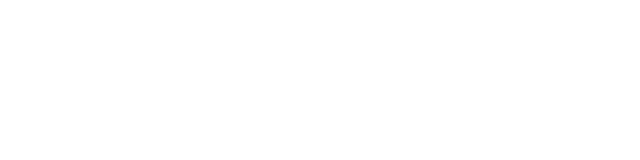
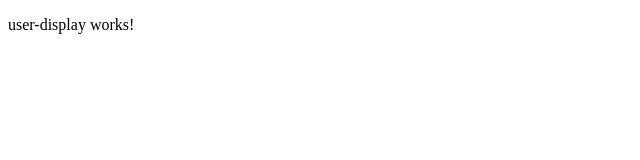
Before and after one commit to thomas-desmond/UserViewer, an Angular app in the folder UserFrontend/: page / in a window 1280 px wide. Shown: the top 160 px of the page, without its empty margins (0-640 px from the left). Built offline with nearby package versions, Linux system fonts and the light colour scheme.

Commit message:
Removing unused app module tests; Adding in HttpClientModule

```diff
--- a/UserFrontend/src/app/app.component.html
+++ b/UserFrontend/src/app/app.component.html
@@ -1,2 +1 @@
-
-<router-outlet></router-outlet>
+<app-user-display></app-user-display>
--- a/UserFrontend/src/app/app.module.ts
+++ b/UserFrontend/src/app/app.module.ts
@@ -4,6 +4,8 @@ import { NgModule } from '@angular/core';
 import { AppRoutingModule } from './app-routing.module';
 import { AppComponent } from './app.component';
 import { UserDisplayComponent } from './user-display/user-display.component';
+
+import { HttpClientModule } from '@angular/common/http';
 
 @NgModule({
   declarations: [
@@ -12,7 +14,8 @@ import { UserDisplayComponent } from './user-display/user-display.component';
   ],
   imports: [
     BrowserModule,
-    AppRoutingModule
+    AppRoutingModule,
+    HttpClientModule,
   ],
   providers: [],
   bootstrap: [AppComponent]
```
Also changed, not shown: 1 other file (tests, documents, lock files or other folders).
